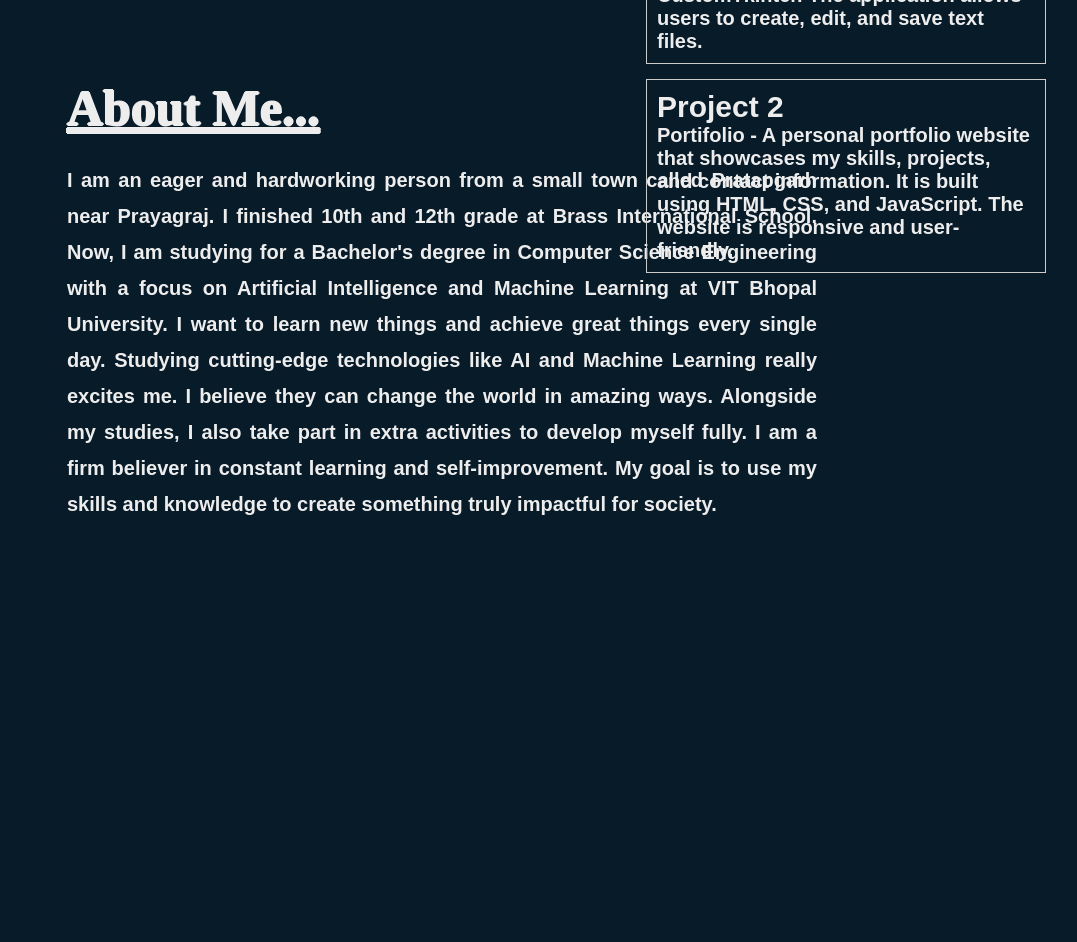
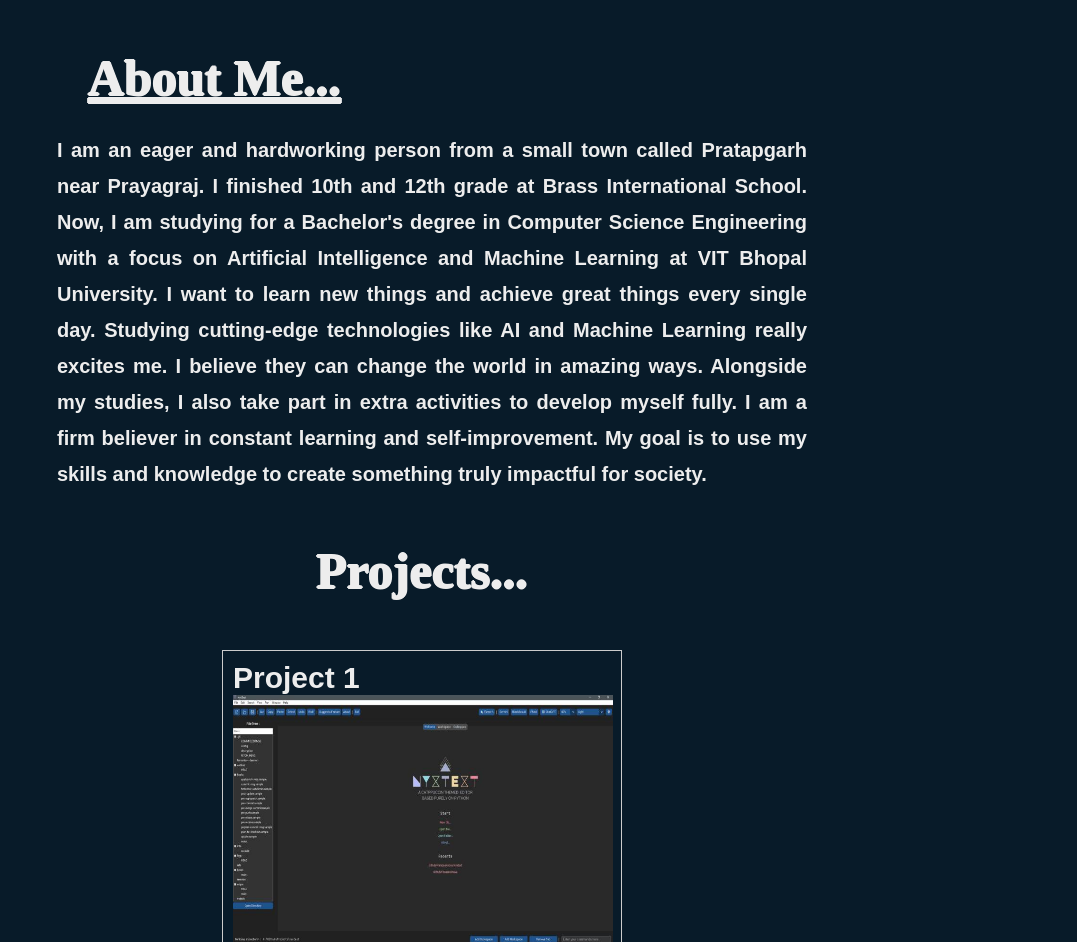
Before and after one commit to noviciusss/portfolio, a plain HTML site: page index.html in a window 1280 px wide. Shown: the part 1171-2113 px from the top of the page, without its empty margins (96-1173 px from the left). Drawn offline with Linux system fonts and the light colour scheme.

Commit message:
corrected page width and height

```diff
--- a/index.html
+++ b/index.html
@@ -32,7 +32,8 @@
         </div>
     </section>
     <section class="about" id="about-sec">
-
+        <div class="total-container">
+            <div class="left">
                 <div class="skills">
                 <h1>Skills...</h1>
                 </div>
@@ -50,8 +51,6 @@
                         <img width="80" height="80" src="https://img.icons8.com/plasticine/100/figma.png" alt="figma"/>
                     </div>
                 </div>
-        </div>
-    </div>
                 <div class="about1">
                     <h1>About Me...</h1>
                     <p>I am an eager and hardworking person from a small town called Pratapgarh near Prayagraj. I finished 10th and 12th grade at Brass International School.
@@ -61,15 +60,18 @@
                     My goal is to use my skills and knowledge to create something truly impactful for society.
                     </p>
                 </div>
+        </div>
         <div class="projects">
             <h1>Projects...</h1>
             <div class="project-box">
                 <h2>Project 1</h2>
+                <img width="380" height="250"src="Assets/1710101629321.jpg" alt="photo">
                 <p>>NyxText - A text editor with a dark theme and a minimalistic design. It is built using Python,Tkinter and CustomTkinter. The application allows users to create, edit, and save text files.</p>
             </div>
             <div class="project-box">
                 <h2>Project 2</h2>
                 <p>Portifolio - A personal portfolio website that showcases my skills, projects, and contact information. It is built using HTML, CSS, and JavaScript. The website is responsive and user-friendly.</p>
+            </div>
         </div>
     </div>
         <!---<div class="project">
--- a/styles.css
+++ b/styles.css
@@ -110,6 +110,7 @@ body{
     max-width:min-content;
     padding-top: 85px;
     padding-left:25px ;
+    align-items: center;
 }
 
 .skills h1:hover {
@@ -134,18 +135,16 @@ body{
     text-shadow: -1px 0 #ededed, 0 1px #ededed, 1px 0 #ededed, 0 -1px #ededed;
     text-decoration: underline;
     padding-top: 85px;
-    padding-left:25px ;
+    padding-left:15px ;
     max-width: 350px;
+    text-align: center;
 }
 
 .about1 h1:hover {
     transform: scale(1.2);
 }
 
-.about1, .skills, .projects {
-    flex: 1;
-    margin: 10px;
-}
+
 .about1 p{
     font-size: 20px;
     padding-top: 25px;
@@ -162,7 +161,6 @@ body{
     margin-bottom: 15px;
     margin-left: auto;
     max-width:400px;
-    transform: translateY(-810px);
     align-items: right;
     font-size: 20px;
     padding-right: 15px;
@@ -175,17 +173,20 @@ body{
     transition: .7s;
     font-family: overpass;
     text-shadow: -1px 0 #ededed, 0 1px #ededed, 1px 0 #ededed, 0 -1px #ededed;
-    text-align: right;
+    text-align: center;
     margin: 25px;
-    transform: translateY(-810px);
     padding-bottom: 25px;
 
 }
 .projects{
-    max-height: min-content;
+    margin-left: 190px;
     order: 2;
+    display: inline-block;
+
 }
-
+.left{
+    display: inline-block;
+}
 
 
 
```
Lines whose indentation alone changed are shown as unchanged.
